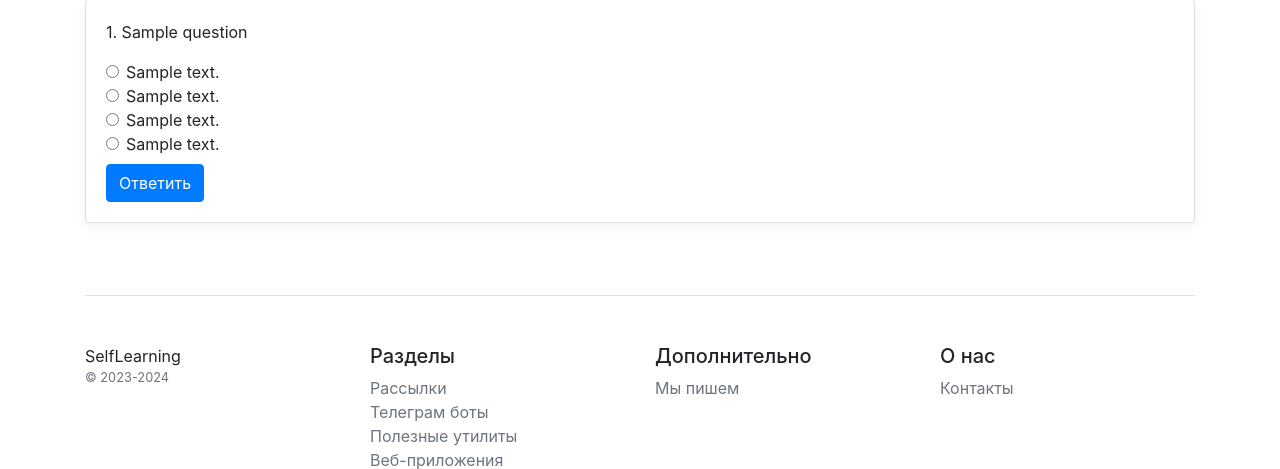
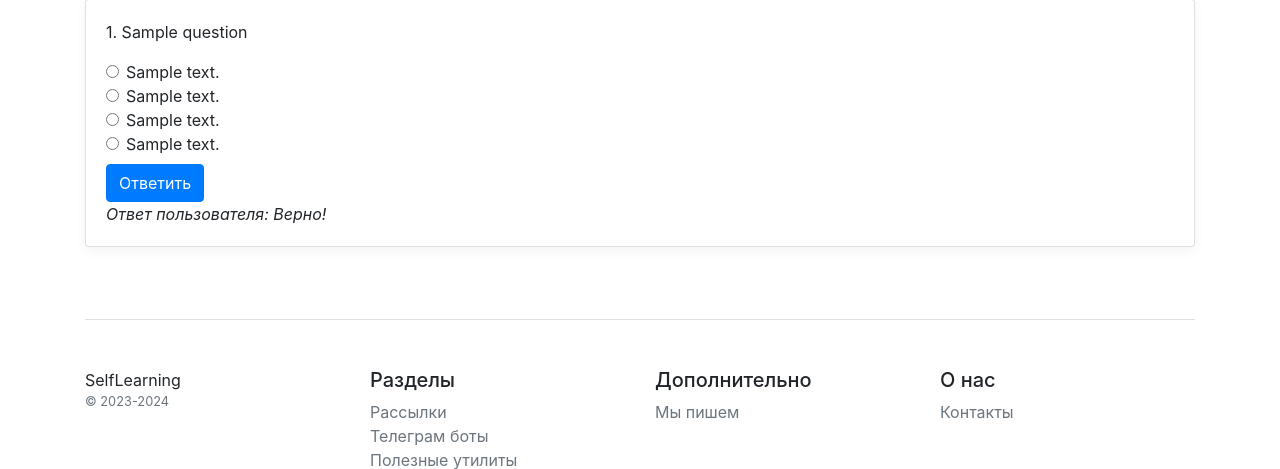
Before and after one commit to jekaGitHub/self-learning, a Django app: page /checking/1/questions in a window 1280 px wide. Shown: the part 343-812 px from the top of the page. Run offline with Django 4.2, Linux system fonts and the light colour scheme; a user stored in the database is signed in; tables that the repository leaves empty hold one stand-in row (values such as "Sample post"); some libraries are stand-ins or nearby versions.

Commit message:
add view field "is_right" in questions.html

```diff
--- a/checking/templates/checking/questions.html
+++ b/checking/templates/checking/questions.html
@@ -40,9 +40,13 @@
                     </div>
                     <button class="btn btn-primary mt-2">Ответить</button>
                 </form>
-<!--                {% for answer in question.answers_list %}-->
-<!--                    Ответ пользователя: {{ answer }}-->
-<!--                {% endfor %}-->
+                {% for answer in question.answers_list %}
+                    {% if answer.is_right %}
+                        <i>Ответ пользователя: Верно!</i>
+                    {% else %}
+                        <i>Ответ пользователя: Неверно!</i>
+                    {% endif %}
+                {% endfor %}
             </div>
         </div>
     </div>
```
